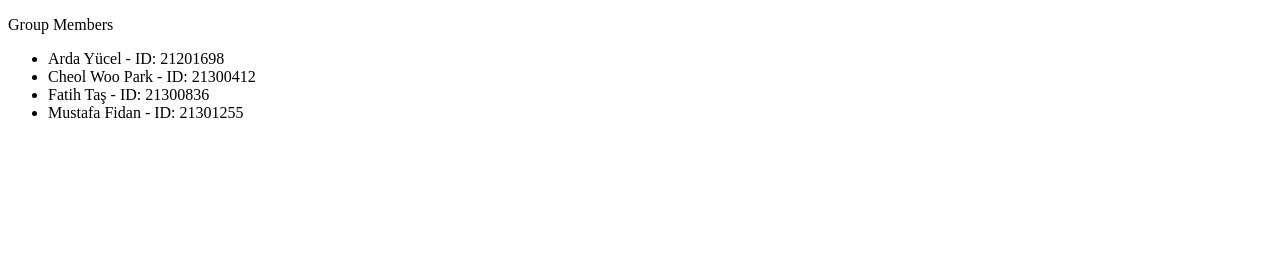
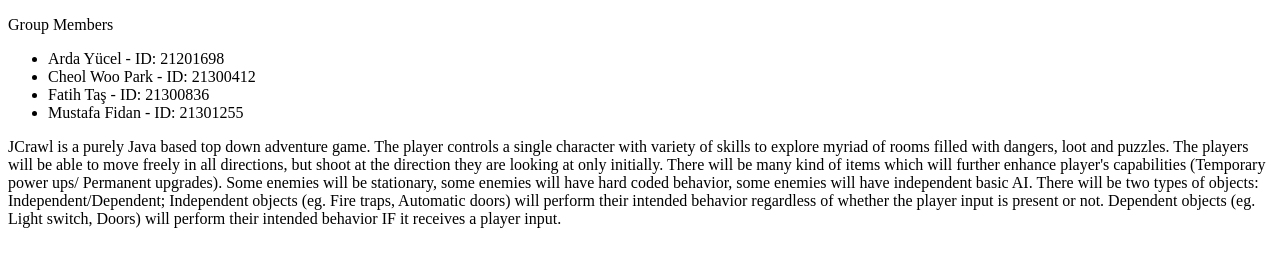
Before and after one commit to cwp312/CS319_Proejct, a plain HTML site: page index.html in a window 1280 px wide. Shown: the part 105-372 px from the top of the page. Drawn offline with Linux system fonts and the light colour scheme.

Commit message:
Update index.html

```diff
--- a/index.html
+++ b/index.html
@@ -24,5 +24,14 @@
             </ul>
 
         </nav>
+
+        <p>JCrawl is a purely Java based top down adventure game.
+        The player controls a single character with variety of skills to explore myriad of rooms filled with dangers, loot and puzzles.
+        The players will be able to move freely in all directions, but shoot at the direction they are looking at only initially.
+        There will be many kind of items which will further enhance player's capabilities (Temporary power ups/ Permanent upgrades).
+        Some enemies will be stationary, some enemies will have hard coded behavior, some enemies will have independent basic AI.
+        There will be two types of objects: Independent/Dependent;
+        Independent objects (eg. Fire traps, Automatic doors) will perform their intended behavior regardless of whether the player input is present or not.
+        Dependent objects (eg. Light switch, Doors) will perform their intended behavior IF it receives a player input.</p>
 	</body>
 </html>
```
